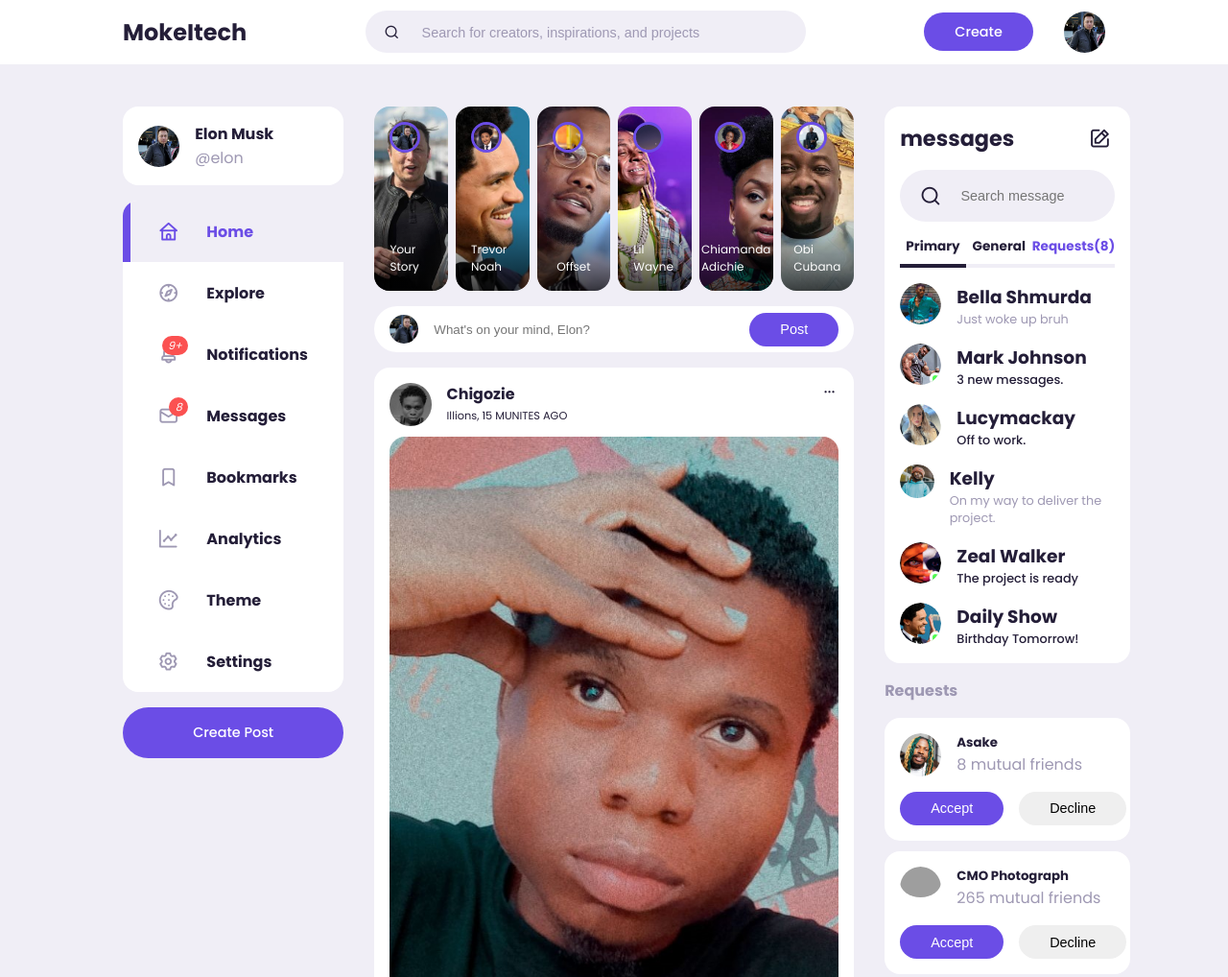
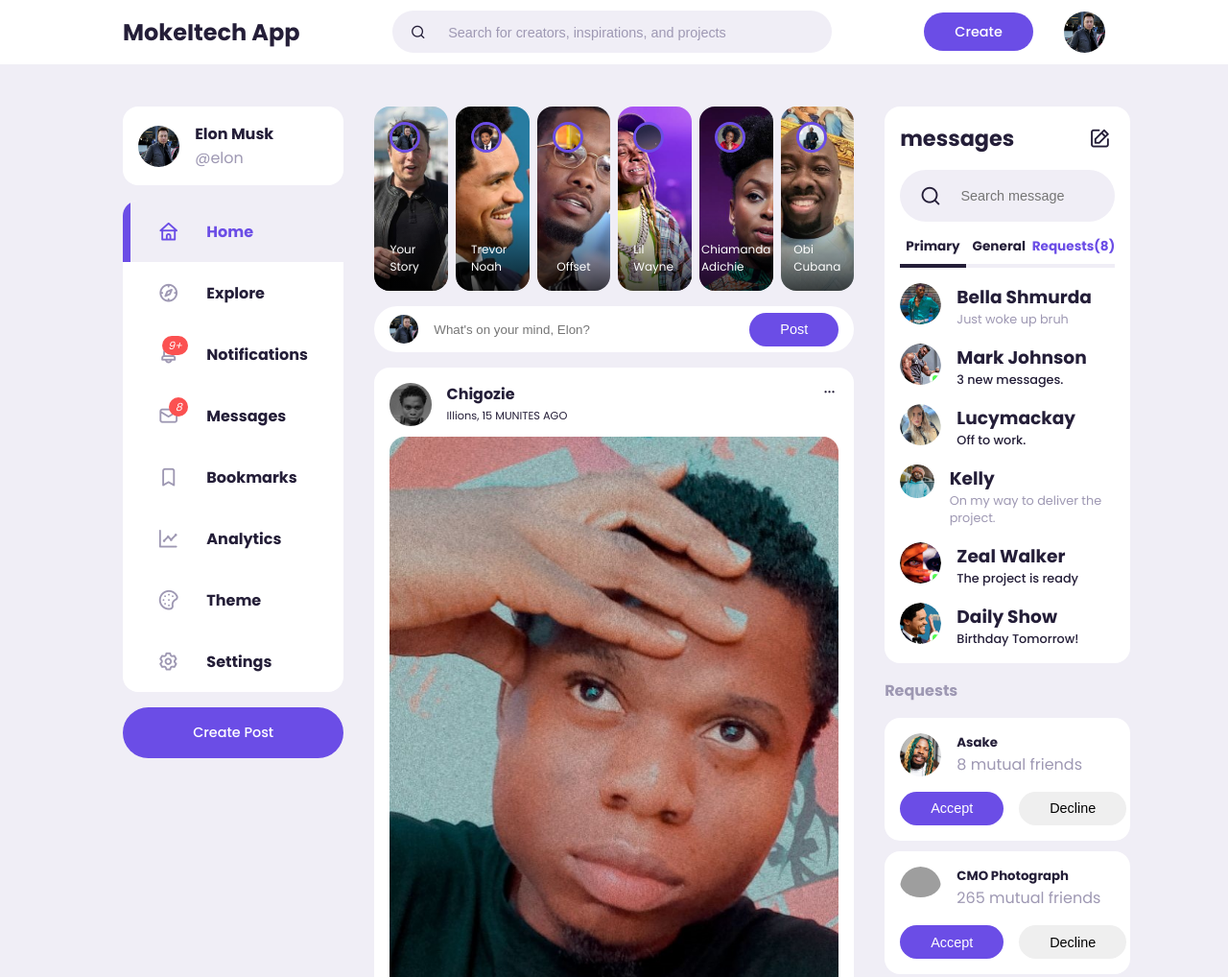
Before and after one commit to Mokeitech/Social-Media-App, a plain HTML site: page index.html in a window 1280 px wide. Shown: the top 1018 px of the page at 96% size. Drawn offline with nearby package versions, Linux system fonts and the light colour scheme; grey boxes are pictures that could not be loaded.

Commit message:
Update index.html

```diff
--- a/index.html
+++ b/index.html
@@ -13,7 +13,7 @@
     <nav>
         <div class="container">
             <h2 class="log">
-                MokeItech
+                MokeItech App
             </h2>
             <div class="search-bar">
                 <i class="uil uil-search"></i>
```
